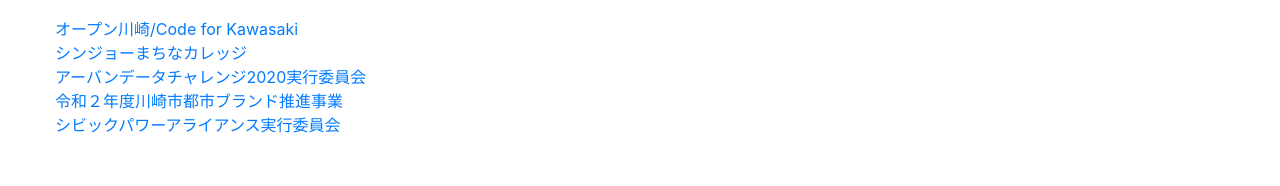
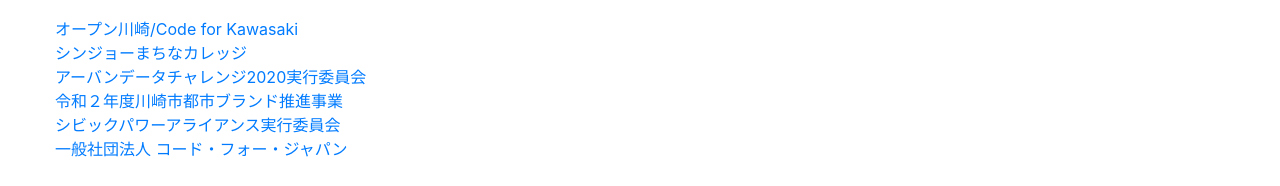
Before and after one commit to openkawasaki/kcbp, a plain HTML site: page index.html in a window 1280 px wide. Shown: the part 1177-1363 px from the top of the page. Before the commit the page ends 1339 px from the top, so only its background shows below. Drawn offline with nearby package versions, Linux system fonts and the light colour scheme; a script that the page names is missing.

Commit message:
Update suppoer by c4j

```diff
--- a/index.html
+++ b/index.html
@@ -142,6 +142,7 @@
                 <li><a href="http://urbandata-challenge.jp/">アーバンデータチャレンジ2020実行委員会</a></li>
                 <li><a href="https://www.city.kawasaki.jp/170/page/0000116848.html">令和２年度川崎市都市ブランド推進事業</a></li>
                 <li><a href="https://www.civicpowerbattle.org/">シビックパワーアライアンス実行委員会</a></li>
+                <li><a href="https://www.code4japan.org/">一般社団法人 コード・フォー・ジャパン</a></li>
               </ul>
             </div>
         </div>
```
